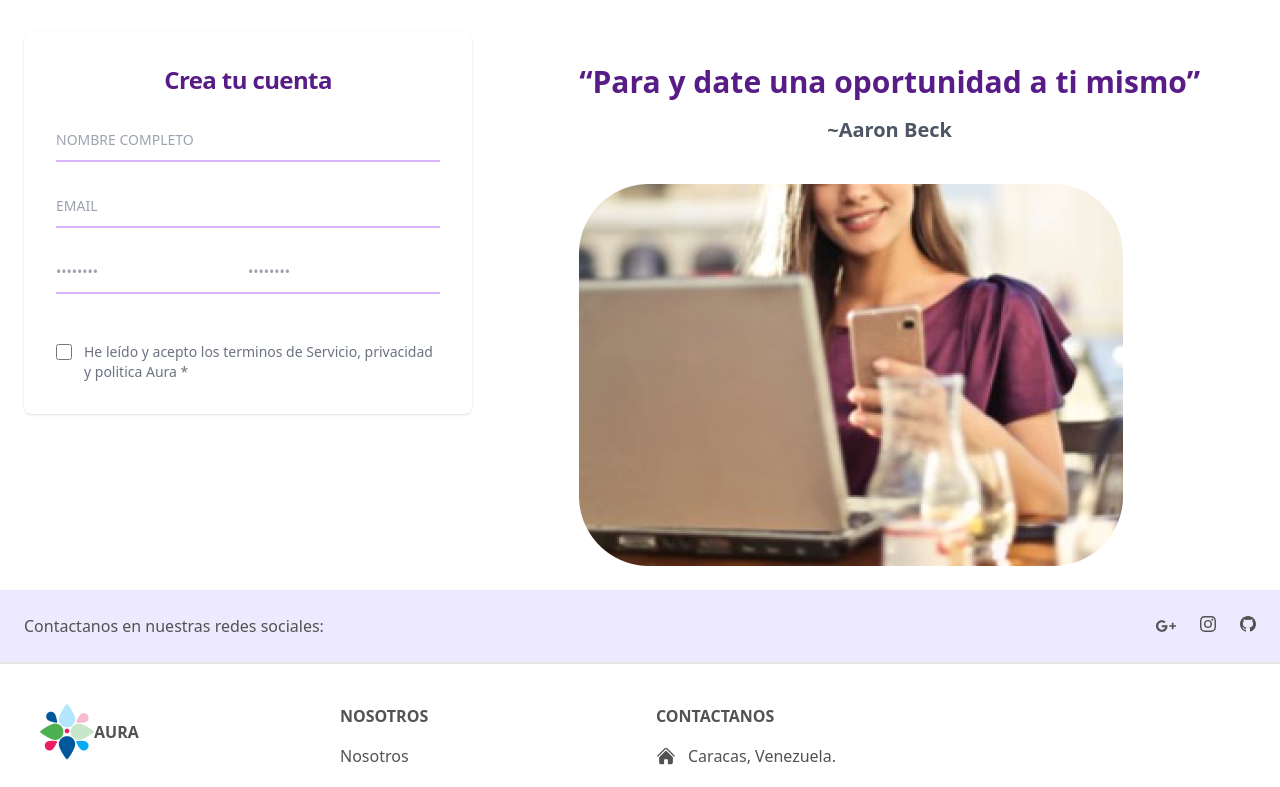
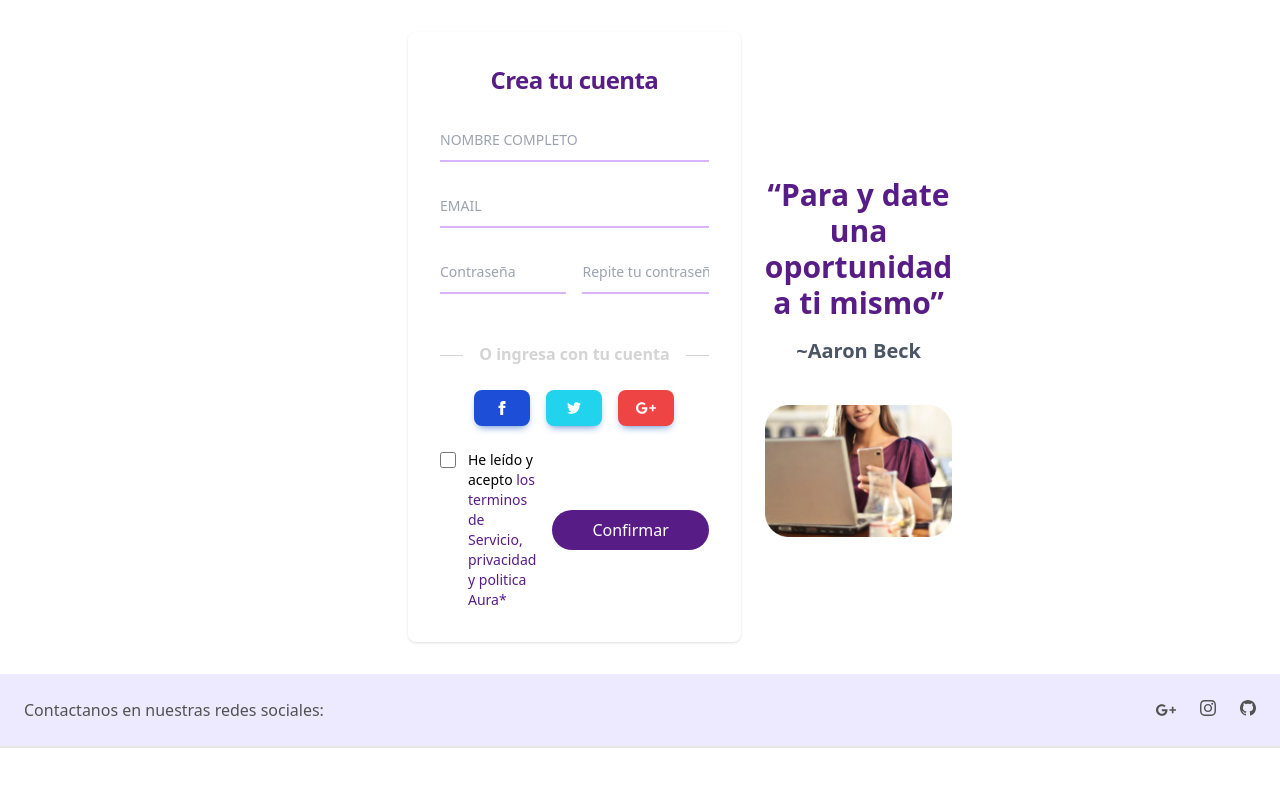
Before and after one commit to giubortone/Aura, a React (Vite) app: page /r in a window 1280 px wide. Shown: the top 787 px of the page. Built offline with nearby package versions, Linux system fonts and the light colour scheme.

Commit message:
update register
update register

```diff
--- a/src/views/register/register.jsx
+++ b/src/views/register/register.jsx
@@ -4,10 +4,10 @@
     return(
         <React.Fragment>
 
-            <dev className='flex justify-between'>
+            <dev className='flex justify-between items-center'>
                 <dev>
-                    <section class="">
-  <                     div class="items-center justify-center px-6 py-8">
+                    <section class="ml-96">
+                        <div class="items-center justify-center px-6 py-8">
                            <div class="w-full bg-white rounded-lg shadow dark:border md:mt-0 sm:max-w-md xl:p-0 dark:border-purple-900">
                                <div class="p-6 space-y-4 md:space-y-6 sm:p-8">
                                    <h1 class="text-center text-xl font-bold leading-tight tracking-tight text-purple-900 md:text-2xl dark:text-purple-900">
@@ -27,24 +27,89 @@
 
                                         <div className='flex justify-between'>
 
-                                            <div class="relative z-0 w-full mb-6 group">
-                                                <input type="password" name="floating_password" id="floating_password" class="block py-2.5 px-0 w-full text-sm text-purple-900 bg-transparent border-0 border-b-2 border-purple-300 appearance-none dark:border-purple-600 dark:focus:border-purple-900 focus:outline-none focus:ring-0 focus:border-purple-900 peer" placeholder="••••••••" required />
+                                            <div class="relative z-0 w-full mb-6 group mr-4">
+                                                <input type="password" name="floating_password" id="floating_password" class="block py-2.5 px-0 w-full text-sm text-purple-900 bg-transparent border-0 border-b-2 border-purple-300 appearance-none dark:border-purple-600 dark:focus:border-purple-900 focus:outline-none focus:ring-0 focus:border-purple-900 peer" placeholder="Contraseña" required />
                                                 <label for="floating_password" class="peer-focus:font-medium absolute text-sm text-purple-900 dark:text-purple-400 duration-300 transform -translate-y-6 scale-75 top-3 -z-10 origin-[0] peer-focus:left-0 peer-focus:text-purple-900 peer-focus:dark:text-purple-900 peer-placeholder-shown:scale-100 peer-placeholder-shown:translate-y-0 peer-focus:scale-75 peer-focus:-translate-y-6"></label>
                                             </div>
 
                                             <div class="relative z-0 w-full mb-6 group">
-                                                <input type="password" name="floating_password" id="floating_password" class="block py-2.5 px-0 w-full text-sm text-purple-900 bg-transparent border-0 border-b-2 border-purple-300 appearance-none dark:border-purple-600 dark:focus:border-purple-900 focus:outline-none focus:ring-0 focus:border-purple-900 peer" placeholder="••••••••" required />
+                                                <input type="password" name="floating_password" id="floating_password" class="block py-2.5 px-0 w-full text-sm text-purple-900 bg-transparent border-0 border-b-2 border-purple-300 appearance-none dark:border-purple-600 dark:focus:border-purple-900 focus:outline-none focus:ring-0 focus:border-purple-900 peer" placeholder="Repite tu contraseña" required />
                                                 <label for="floating_password" class="peer-focus:font-medium absolute text-sm text-purple-900 dark:text-purple-400 duration-300 transform -translate-y-6 scale-75 top-3 -z-10 origin-[0] peer-focus:left-0 peer-focus:text-purple-900 peer-focus:dark:text-purple-900 peer-placeholder-shown:scale-100 peer-placeholder-shown:translate-y-0 peer-focus:scale-75 peer-focus:-translate-y-6"></label>
                                             </div>
 
                                         </div>
 
+                                        <div className="my-4 flex items-center before:mt-0.5 before:flex-1 before:border-t before:border-neutral-300 after:mt-0.5 after:flex-1 after:border-t after:border-neutral-300">
+                                          <p className="mx-4 mb-0 text-center font-semibold text-neutral-300">
+                                            O ingresa con tu cuenta
+                                          </p>
+                                        </div>
+
+                                        <div className="flex flex-row items-center justify-center lg:justify-center">
+                                        <button
+                                          type="button"
+                                          data-te-ripple-init
+                                          data-te-ripple-color="light"
+                                          className="bg-blue-700 mx-2 h-9 w-14 rounded-lg bg-primary uppercase leading-normal text-white shadow-[0_4px_9px_-4px_#3b71ca] transition duration-150 ease-in-out hover:bg-primary-600 hover:shadow-[0_8px_9px_-4px_rgba(59,113,202,0.3),0_4px_18px_0_rgba(59,113,202,0.2)] focus:bg-primary-600 focus:shadow-[0_8px_9px_-4px_rgba(59,113,202,0.3),0_4px_18px_0_rgba(59,113,202,0.2)] focus:outline-none focus:ring-0 active:bg-primary-700 active:shadow-[0_8px_9px_-4px_rgba(59,113,202,0.3),0_4px_18px_0_rgba(59,113,202,0.2)]">
+                                          {/* <!-- Facebook --> */}
+                                          <svg
+                                            xmlns="http://www.w3.org/2000/svg"
+                                            className="mx-auto h-3.5 w-3.5"
+                                            fill="currentColor"
+                                            viewBox="0 0 24 24">
+                                            <path
+                                              d="M9 8h-3v4h3v12h5v-12h3.642l.358-4h-4v-1.667c0-.955.192-1.333 1.115-1.333h2.885v-5h-3.808c-3.596 0-5.192 1.583-5.192 4.615v3.385z" />
+                                          </svg>
+                                        </button>
+
+                                        <button
+                                          type="button"
+                                          data-te-ripple-init
+                                          data-te-ripple-color="light"
+                                          className="bg-cyan-400 mx-2 h-9 w-14 rounded-lg bg-primary uppercase leading-normal text-white shadow-[0_4px_9px_-4px_#3b71ca] transition duration-150 ease-in-out hover:bg-primary-600 hover:shadow-[0_8px_9px_-4px_rgba(59,113,202,0.3),0_4px_18px_0_rgba(59,113,202,0.2)] focus:bg-primary-600 focus:shadow-[0_8px_9px_-4px_rgba(59,113,202,0.3),0_4px_18px_0_rgba(59,113,202,0.2)] focus:outline-none focus:ring-0 active:bg-primary-700 active:shadow-[0_8px_9px_-4px_rgba(59,113,202,0.3),0_4px_18px_0_rgba(59,113,202,0.2)]">
+                                          {/* <!-- Twitter --> */}
+                                          <svg
+                                            xmlns="http://www.w3.org/2000/svg"
+                                            className="mx-auto h-3.5 w-3.5"
+                                            fill="currentColor"
+                                            viewBox="0 0 24 24">
+                                            <path
+                                              d="M24 4.557c-.883.392-1.832.656-2.828.775 1.017-.609 1.798-1.574 2.165-2.724-.951.564-2.005.974-3.127 1.195-.897-.957-2.178-1.555-3.594-1.555-3.179 0-5.515 2.966-4.797 6.045-4.091-.205-7.719-2.165-10.148-5.144-1.29 2.213-.669 5.108 1.523 6.574-.806-.026-1.566-.247-2.229-.616-.054 2.281 1.581 4.415 3.949 4.89-.693.188-1.452.232-2.224.084.626 1.956 2.444 3.379 4.6 3.419-2.07 1.623-4.678 2.348-7.29 2.04 2.179 1.397 4.768 2.212 7.548 2.212 9.142 0 14.307-7.721 13.995-14.646.962-.695 1.797-1.562 2.457-2.549z" />
+                                          </svg>
+                                        </button>
+
+                                        <button
+                                          type="button"
+                                          data-te-ripple-init
+                                          data-te-ripple-color="light"
+                                          className="bg-red-500 mx-2 h-9 w-14 rounded-lg bg-primary uppercase leading-normal text-white shadow-[0_4px_9px_-4px_#3b71ca] transition duration-150 ease-in-out hover:bg-primary-600 hover:shadow-[0_8px_9px_-4px_rgba(59,113,202,0.3),0_4px_18px_0_rgba(59,113,202,0.2)] focus:bg-primary-600 focus:shadow-[0_8px_9px_-4px_rgba(59,113,202,0.3),0_4px_18px_0_rgba(59,113,202,0.2)] focus:outline-none focus:ring-0 active:bg-primary-700 active:shadow-[0_8px_9px_-4px_rgba(59,113,202,0.3),0_4px_18px_0_rgba(59,113,202,0.2)]">
+                                          {/* <!-- Google --> */}
+                                          <svg
+                                            xmlns="http://www.w3.org/2000/svg"
+                                            className="mx-auto h-5 w-5"
+                                            fill="currentColor"
+                                            viewBox="0 0 24 24">
+                                            <path
+                                              d="M7 11v2.4h3.97c-.16 1.029-1.2 3.02-3.97 3.02-2.39 0-4.34-1.979-4.34-4.42 0-2.44 1.95-4.42 4.34-4.42 1.36 0 2.27.58 2.79 1.08l1.9-1.83c-1.22-1.14-2.8-1.83-4.69-1.83-3.87 0-7 3.13-7 7s3.13 7 7 7c4.04 0 6.721-2.84 6.721-6.84 0-.46-.051-.81-.111-1.16h-6.61zm0 0 17 2h-3v3h-2v-3h-3v-2h3v-3h2v3h3v2z" />
+                                          </svg>
+                                        </button>
+
+                                    </div>
+
+                                    <div className='flex justify-between items-center'>
                                         <div class="flex items-start">
                                             <div class="flex items-center h-5">
                                               <input id="terms" aria-describedby="terms" type="checkbox" class="w-4 h-4 border border-gray-300 rounded bg-gray-50 focus:ring-3 focus:ring-primary-300 dark:bg-gray-700 dark:border-gray-600 dark:focus:ring-primary-600 dark:ring-offset-gray-800" required=""/>
                                             </div>
                                             <div class="ml-3 text-sm">
-                                             <label for="terms" class="font-light text-gray-500 dark:text-gray-300">He leído y acepto <a class="font-medium text-primary-600 hover:underline dark:text-primary-500" href="#">los terminos de Servicio, privacidad y politica Aura *</a></label>
+                                              <label for="terms" class="font-light">He leído y acepto <a class="font-medium text-purple-900 hover:underline dark:text-purple-900" href="#">los terminos de Servicio, privacidad y politica Aura*</a></label>
+                                            </div>
+                                        </div>
+
+                                        <div>
+                                            <button className='bg-purple-900 rounded-full p-2 px-10 text-white ml-4 flex justify-center'>
+                                                Confirmar
+                                            </button>
                                         </div>
                                     </div>
 
@@ -55,7 +120,7 @@
                     </section>
                 </dev>
 
-                <dev className='mt-16 text-center mr-20'>
+                <dev className='mt-16 text-center mr-96'>
                     <h1 className='text-3xl mb-4 font-bold text-purple-900'>“Para y date una oportunidad a ti mismo”</h1>
                     <h3 className='text-xl mb-4 font-bold text-gray-600'>~Aaron Beck</h3>
                     <br></br>
```
Lines whose indentation alone changed are shown as unchanged.
